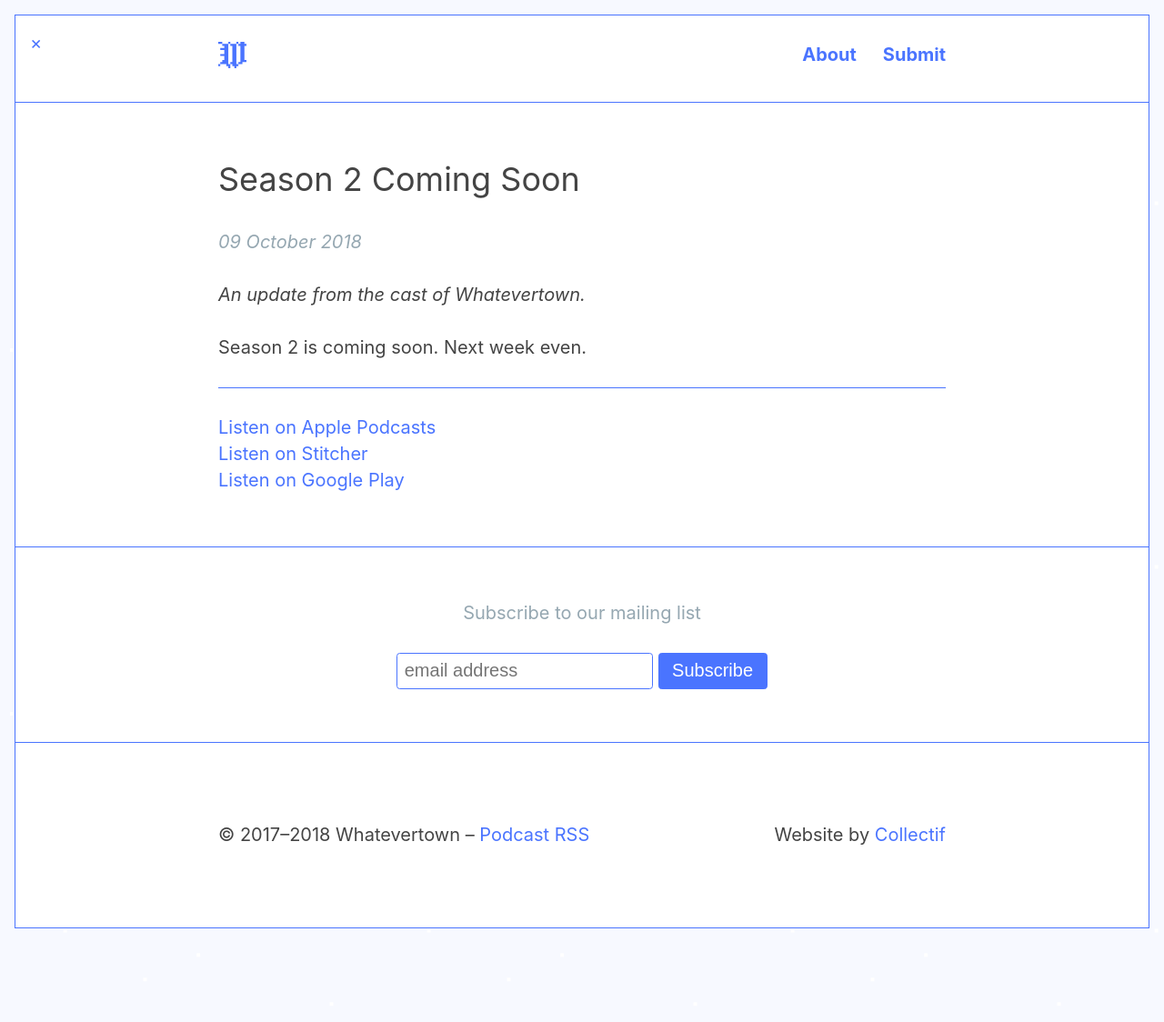
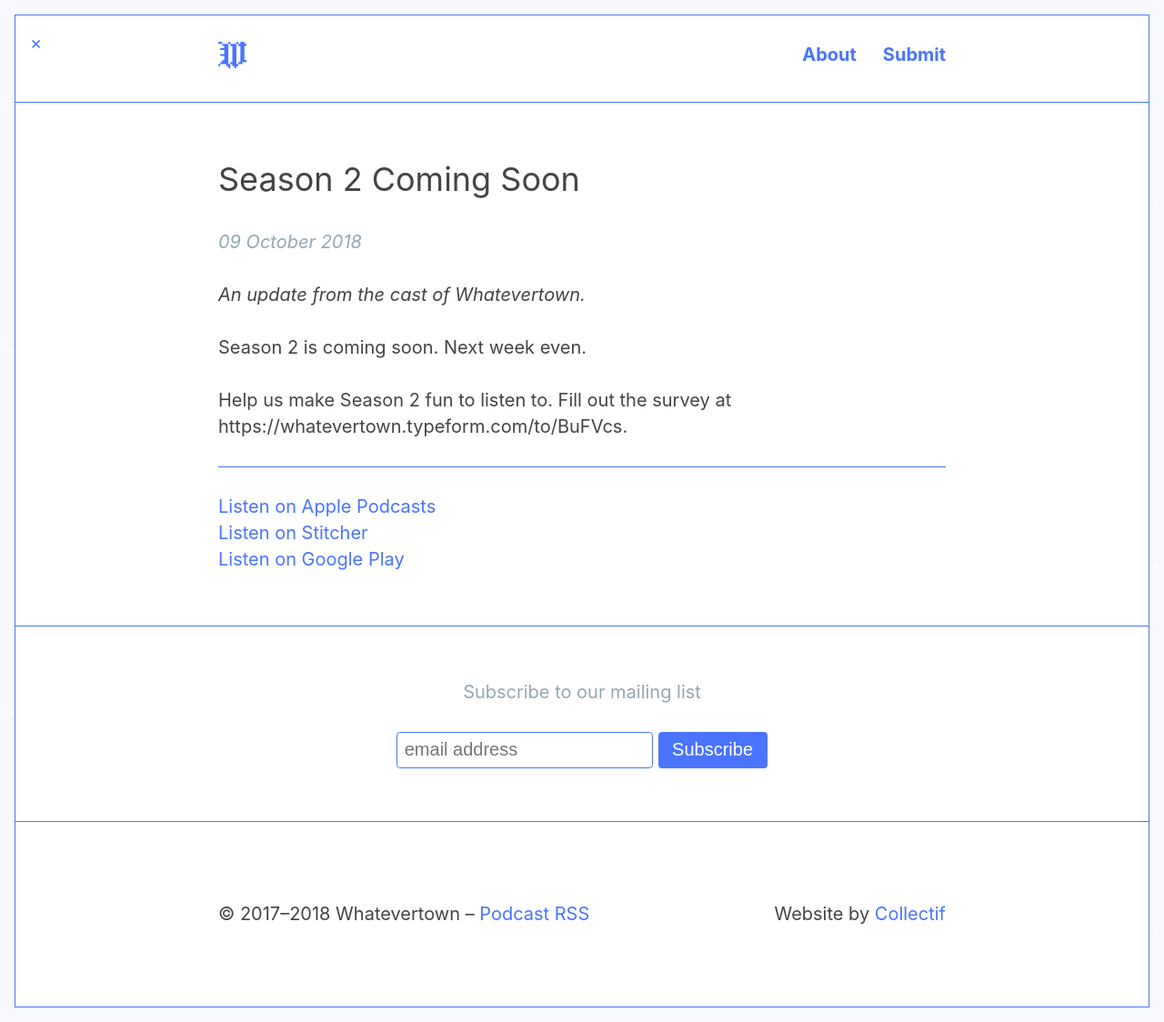
Before and after one commit to jondueck/whatevertown, a Jekyll site: the page built from _posts/2018-10-09-24.md, in a window 1280 px wide. Shown: the whole page at 91% size. Built offline with Jekyll 4.4.1, drawn with Linux system fonts in a browser that asks for light colours; some web fonts are replaced; our own code applies the rules of GitHub Pages for plain Markdown files; comment, search, counter and statistics services are not loaded; before the commit the page ends 1037 px from its top, so only the background shows below that.

Commit message:
Updated 24

```diff
--- a/_posts/2018-10-09-24.md
+++ b/_posts/2018-10-09-24.md
@@ -20,3 +20,5 @@ comments: true
 ---
 
 Season 2 is coming soon. Next week even.
+
+Help us make Season 2 fun to listen to. Fill out the survey at https://whatevertown.typeform.com/to/BuFVcs.
```
